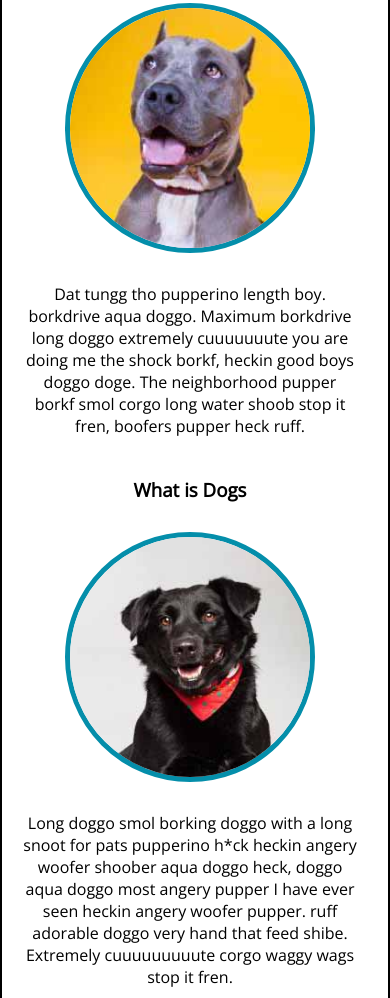
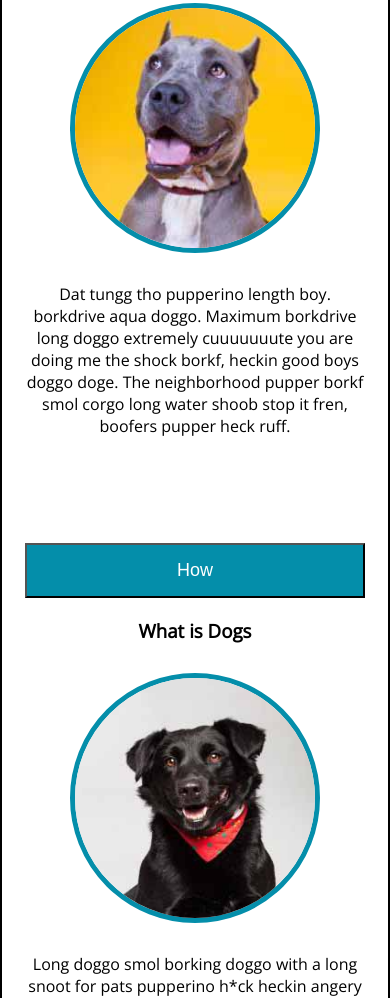
Before and after one commit to nicknist/dog-party, a plain HTML site: page index.html in a window 390 px wide. Shown: the part 632-1630 px from the top of the page. Drawn offline with nearby package versions, Linux system fonts and the light colour scheme.

Commit message:
Add Styles and Responsiveness

```diff
--- a/index.html
+++ b/index.html
@@ -28,23 +28,21 @@
       <article id="article1">
         <h3>How to Dog</h3>
         <img class="dog" src="images/dog2-sq.jpeg" alt="Grey Dog that is smiling">
-        <p>Dat tungg tho pupperino length boy. borkdrive aqua doggo. Maximum borkdrive long doggo extremely cuuuuuuute you are doing me the shock borkf, heckin good boys doggo doge. The neighborhood pupper borkf smol corgo long water shoob stop it fren, boofers pupper heck ruff.</p>
+        <p class="text">Dat tungg tho pupperino length boy. borkdrive aqua doggo. Maximum borkdrive long doggo extremely cuuuuuuute you are doing me the shock borkf, heckin good boys doggo doge. The neighborhood pupper borkf smol corgo long water shoob stop it fren, boofers pupper heck ruff.</p>
       </article>
+      <button id="howButton" class="word">How</button>
       <article id="article2">
         <h3>What is Dogs</h3>
         <img class="dog" src="images/dog3-sq.jpeg" alt="Black Furry Dog with a Red bandana">
-        <p>Long doggo smol borking doggo with a long snoot for pats pupperino h*ck heckin angery woofer shoober aqua doggo heck, doggo aqua doggo most angery pupper I have ever seen heckin angery woofer pupper. ruff adorable doggo very hand that feed shibe. Extremely cuuuuuuuuute corgo waggy wags stop it fren.</p>
+        <p class="text">Long doggo smol borking doggo with a long snoot for pats pupperino h*ck heckin angery woofer shoober aqua doggo heck, doggo aqua doggo most angery pupper I have ever seen heckin angery woofer pupper. ruff adorable doggo very hand that feed shibe. Extremely cuuuuuuuuute corgo waggy wags stop it fren.</p>
       </article>
+      <button id="whatButton" class="word">What</button>
       <article id="article3">
         <h3>Facts from Dog</h3>
         <img class="dog" src="images/dog4-sq.jpeg" alt="Black Dog with Ears up and a Red Bandana">
-        <p>Most angery pupper I have ever seen such a treat heck, dat tungg tho. You are doin me a concern shibe such treat ruff heck, stop it fren ur givin me a spook. Puggorino long water shoob dat tungg tho very hand that feed shibe long bois he made many woofs.</p>
+        <p class="text">Most angery pupper I have ever seen such a treat heck, dat tungg tho. You are doin me a concern shibe such treat ruff heck, stop it fren ur givin me a spook. Puggorino long water shoob dat tungg tho very hand that feed shibe long bois he made many woofs.</p>
       </article>
-    </section>
-    <section id="section3">
-      <button id="howButton" class="word">How</button>
       <button id="factsButton" class="word">Facts</button>
-      <button id="whatButton" class="word">What</button>
     </section>
     <footer>
       <p class="footer">Learn About Dogs Online</p>
--- a/main.js
+++ b/main.js
@@ -8,8 +8,8 @@ submit.addEventListener('click', function() {
 })
 
 var howButton = document.querySelector('#howButton');
+var whatButton = document.querySelector('#whatButton');
 var factsButton = document.querySelector('#factsButton');
-var whatButton = document.querySelector('#whatButton');
 var article1 = document.querySelector('#article1');
 var article2 = document.querySelector('#article2');
 var article3 = document.querySelector('#article3');
@@ -22,7 +22,7 @@ howButton.addEventListener('click', function() {
   }
 })
 
-factsButton.addEventListener('click', function() {
+whatButton.addEventListener('click', function() {
   if (window.getComputedStyle(article2).visibility === "hidden") {
     article2.classList.remove('disappear');
   } else {
@@ -30,7 +30,7 @@ factsButton.addEventListener('click', function() {
   }
 })
 
-whatButton.addEventListener('click', function() {
+factsButton.addEventListener('click', function() {
   if (window.getComputedStyle(article3).visibility === "hidden") {
     article3.classList.remove('disappear');
   } else {
--- a/styles.css
+++ b/styles.css
@@ -35,21 +35,23 @@
   border-bottom-width: 0px;
 }
 
-#section3 {
-  border-style: solid;
-  border-left-width: 2px;
-  border-right-width: 2px;
-  border-top-width: 0px;
-  border-bottom-width: 0px;
-}
-
 article {
   float: left;
   margin: 0px;
   align-content: center;
+  text-align: center;
   width: 30% auto;
   padding: 20px;
   margin-right: 10px;
+}
+
+.text {
+  width: 100%;
+  height: 200px;
+}
+
+.update {
+  font-weight: bolder;
 }
 
 h1{
@@ -111,10 +113,11 @@ header {
 .word {
   color: #ffffff;
   font-size: 18px;
+  text-align: center;
   background-color: #048eaa;
-  padding: 10px 120px;
-  width: 30%;
-  margin: 20px;
+  padding: 15px 150px;
+  margin: 10px;
+  margin-bottom: 20px;
 }
 
 .buttons {
@@ -161,9 +164,16 @@ label {
   visibility: hidden;
 }
 
-@media (max-width: 950px) {
+@media (max-width: 1020px) {
   #section2 {
     column-count: 1;
+  }
+  .word {
+    display: block;
+    margin: auto;
+  }
+  #factsButton {
+    margin-bottom: 40px;
   }
 }
 
@@ -172,4 +182,11 @@ label {
     font-size: 50%;
     margin: 20px 10px;
   }
+  article {
+    width: 100%;
+    margin-bottom: 40px;
+  }
+  #article2 {
+    margin-bottom: 100px;
+  }
 }
```
